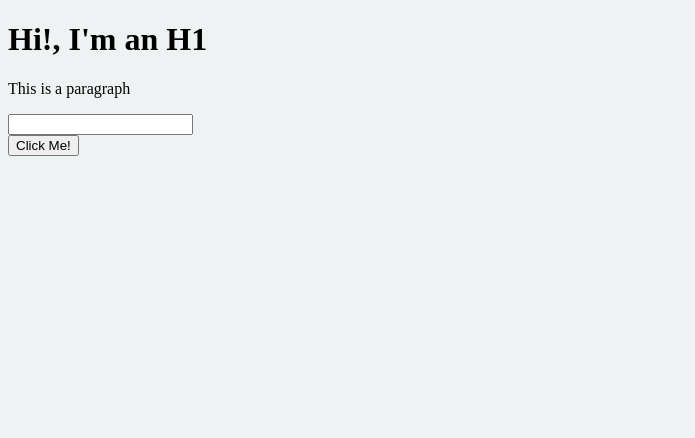
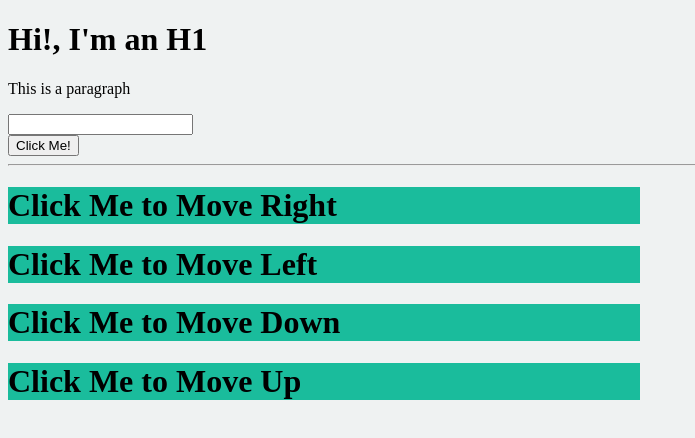
Before and after one commit to ghigbie/TransitionsAnimationsCSS, a plain HTML site: page playground/index.html in a window 1280 px wide. Shown: the whole page, without its empty margins (0-695 px from the left). Drawn offline with Linux system fonts and the light colour scheme.

Commit message:
Add translate properties to playground

```diff
--- a/playground/index.html
+++ b/playground/index.html
@@ -11,4 +11,11 @@
         <input type="text"/>
     </div>
     <button>Click Me!</button>
+    <hr>
+    <div class="translate">
+        <h1 class="move-right">Click Me to Move Right</h1>
+        <h1 class="move-left">Click Me to Move Left</h1>
+        <h1 class="move-down">Click Me to Move Down</h1>
+        <h1 class="move-up">Click Me to Move Up</h1>
+    </div>
 </body>
--- a/playground/styles.css
+++ b/playground/styles.css
@@ -34,3 +34,30 @@ button:active{
     color: red;
     font-size: 30px;
 }
+
+.move-right, .move-left,
+.move-down, .move-up{
+    width: 50%;
+    height: 50%;
+    background-color: #1abc9c;
+}
+
+.move-right:active{
+    background-color: #3498db;
+    transform: translateX(50%);
+}
+
+.move-left:active{
+    background-color: #3498db;
+    transform: translateX(-50%);
+}
+
+.move-down:active{
+    background-color: #3498db;
+    transform: translateY(75%);
+}
+
+.move-up:active{
+    background-color: #3498db;
+    transform: translateY(-75%);
+}
```
